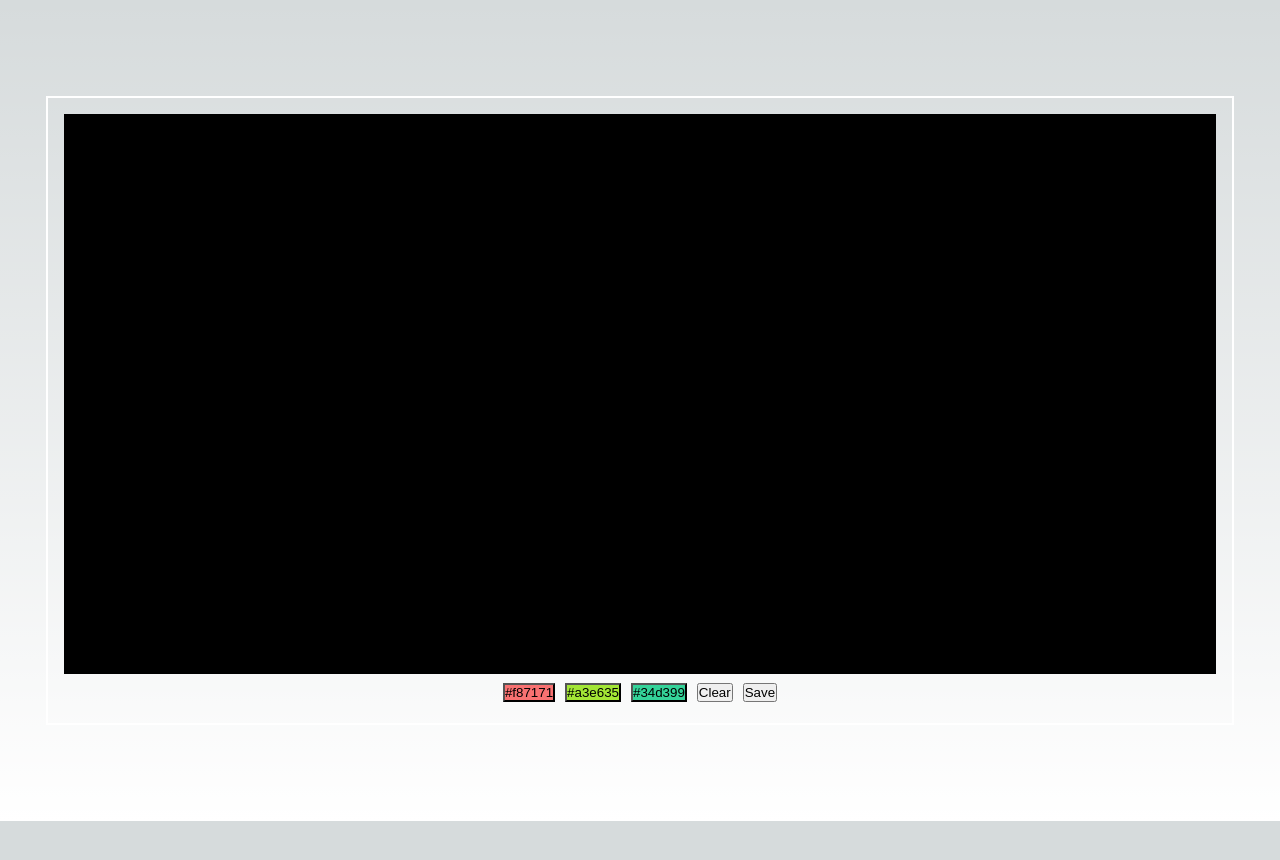
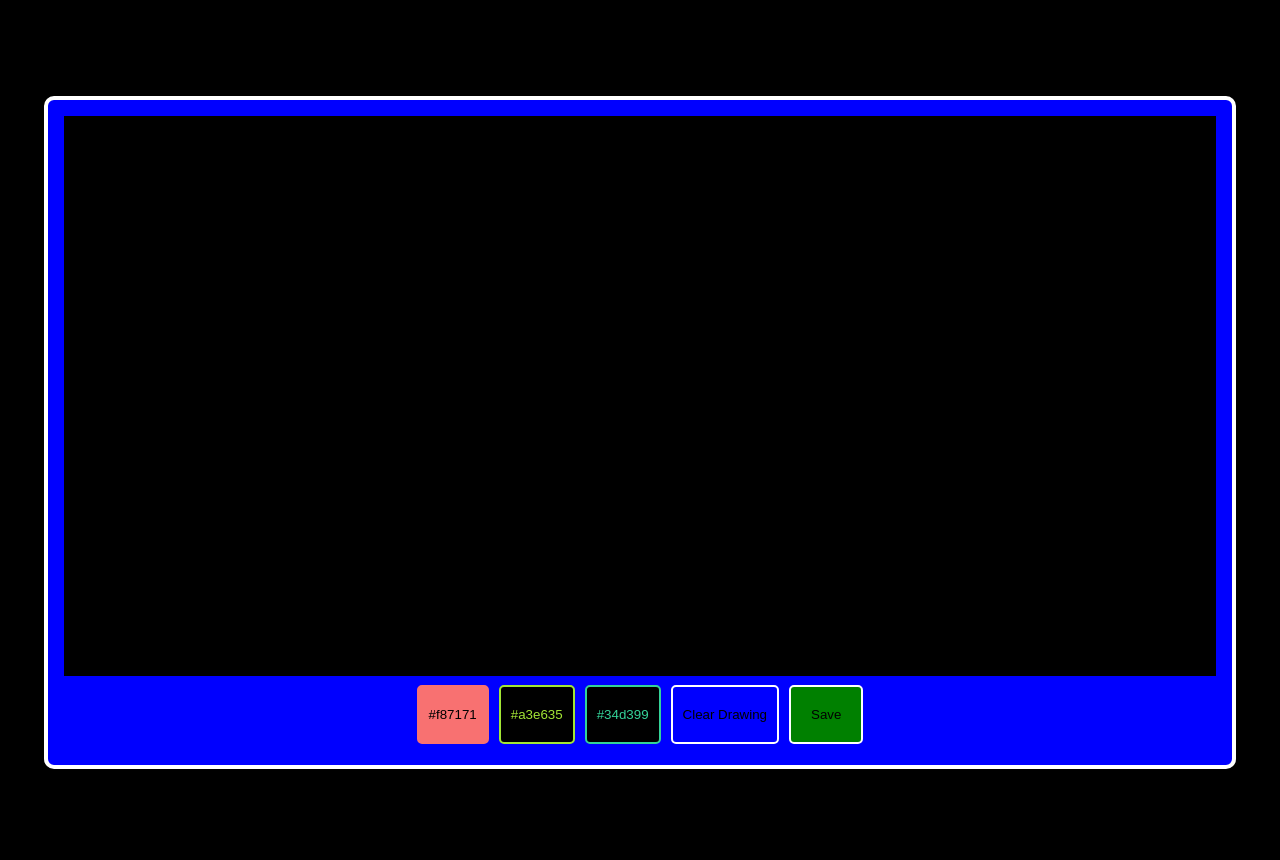
Before and after one commit to johnny2smooth/gpt-components, a Next.js app: page / in a window 1280 px wide. Shown: the top 860 px of the page. Before the commit the page ends 821 px from the top, so only its background shows below. Built offline with nearby package versions, Linux system fonts and the light colour scheme.

Commit message:
adding styles

```diff
--- a/app/canvas-drawer.tsx
+++ b/app/canvas-drawer.tsx
@@ -16,7 +16,9 @@ const CanvasDrawer: React.FC<CanvasDrawerProps> = (props) => {
     height: props.height,
   });
 
-  const colors = ["#f87171", "#a3e635", "#34d399"];
+  let currentColor = color;
+
+  const drawingColors = ["#f87171", "#a3e635", "#34d399"];
 
   useEffect(() => {
     setDimensions({
@@ -29,7 +31,6 @@ const CanvasDrawer: React.FC<CanvasDrawerProps> = (props) => {
     if (canvasRef.current) {
       const renderCtx = canvasRef.current.getContext("2d");
       if (renderCtx) {
-        renderCtx.fillStyle = "black";
         setContext(renderCtx);
       }
     }
@@ -51,7 +52,6 @@ const CanvasDrawer: React.FC<CanvasDrawerProps> = (props) => {
   const startDrawing = (
     e: React.MouseEvent<HTMLCanvasElement> | React.TouchEvent<HTMLCanvasElement>
   ) => {
-    // e.preventDefault();
     if (!context) return;
 
     const { x, y } = getCoordinates(e);
@@ -67,7 +67,6 @@ const CanvasDrawer: React.FC<CanvasDrawerProps> = (props) => {
   const draw = (
     e: React.MouseEvent<HTMLCanvasElement> | React.TouchEvent<HTMLCanvasElement>
   ) => {
-    // e.preventDefault();
     if (!drawing || !context) return;
 
     const { x, y } = getCoordinates(e);
@@ -95,8 +94,6 @@ const CanvasDrawer: React.FC<CanvasDrawerProps> = (props) => {
 
   const saveCanvas = () => {
     if (!canvasRef.current) return;
-
-    // Create a temporary canvas with the same dimensions as the original canvas
     const tempCanvas = document.createElement("canvas");
     if (dimensions.width && dimensions.height && tempCanvas) {
       tempCanvas.width = dimensions.width;
@@ -104,15 +101,11 @@ const CanvasDrawer: React.FC<CanvasDrawerProps> = (props) => {
       const tempContext = tempCanvas.getContext("2d");
 
       if (!tempContext) return;
-
-      // Fill the temporary canvas with the desired background color
-      tempContext.fillStyle = "black"; // Change this to the desired background color
+      tempContext.fillStyle = "black";
       tempContext.fillRect(0, 0, dimensions.width, dimensions.height);
 
-      // Draw the original canvas onto the temporary canvas
       tempContext.drawImage(canvasRef.current, 0, 0);
 
-      // Generate the data URL from the temporary canvas
       const dataURL = tempCanvas.toDataURL("image/png");
 
       // Create a download link and trigger the download
@@ -127,7 +120,13 @@ const CanvasDrawer: React.FC<CanvasDrawerProps> = (props) => {
 
   return (
     <div
-      style={{ border: "2px solid white", padding: "1em", touchAction: "none" }}
+      style={{
+        border: "4px solid white",
+        borderRadius: "10px",
+        padding: "1em",
+        touchAction: "none",
+        backgroundImage: "linear-gradient(blue, blue)",
+      }}
     >
       <canvas
         ref={canvasRef}
@@ -140,24 +139,52 @@ const CanvasDrawer: React.FC<CanvasDrawerProps> = (props) => {
         onTouchStart={startDrawing}
         onTouchEnd={stopDrawing}
         onTouchMove={draw}
-        style={{ touchAction: "none", background: "black" }}
+        style={{
+          touchAction: "none",
+          background: "black",
+        }}
       />
       <div
         style={{ display: "flex", flexWrap: "wrap", justifyContent: "center" }}
       >
-        {colors.map((color) => (
+        {drawingColors.map((color) => (
           <button
             key={color}
-            style={{ backgroundColor: color, margin: "5px" }}
+            style={{
+              backgroundColor: `${color === currentColor ? color : "black"}`,
+              color: `${color === currentColor ? "black" : color}`,
+              margin: "5px",
+              padding: "20px 10px",
+              borderRadius: "5px",
+              border: `${color} 2px solid`,
+            }}
             onClick={() => setColor(color)}
           >
             {color}
           </button>
         ))}
-        <button style={{ margin: "5px" }} onClick={clearCanvas}>
-          Clear
+        <button
+          style={{
+            margin: "5px",
+            background: "transparent",
+            border: "white 2px solid",
+            padding: "20px 10px",
+            borderRadius: "5px",
+          }}
+          onClick={clearCanvas}
+        >
+          Clear Drawing
         </button>
-        <button style={{ margin: "5px" }} onClick={saveCanvas}>
+        <button
+          style={{
+            margin: "5px",
+            background: "green",
+            border: "white 2px solid",
+            padding: "20px 20px",
+            borderRadius: "5px",
+          }}
+          onClick={saveCanvas}
+        >
           Save
         </button>
       </div>
--- a/app/page.tsx
+++ b/app/page.tsx
@@ -6,7 +6,7 @@ const inter = Inter({ subsets: ["latin"] });
 
 export default function Home() {
   return (
-    <main className={styles.main}>
+    <main className={styles.main} style={{ background: "black" }}>
       <CanvasDrawer />
     </main>
   );
```
